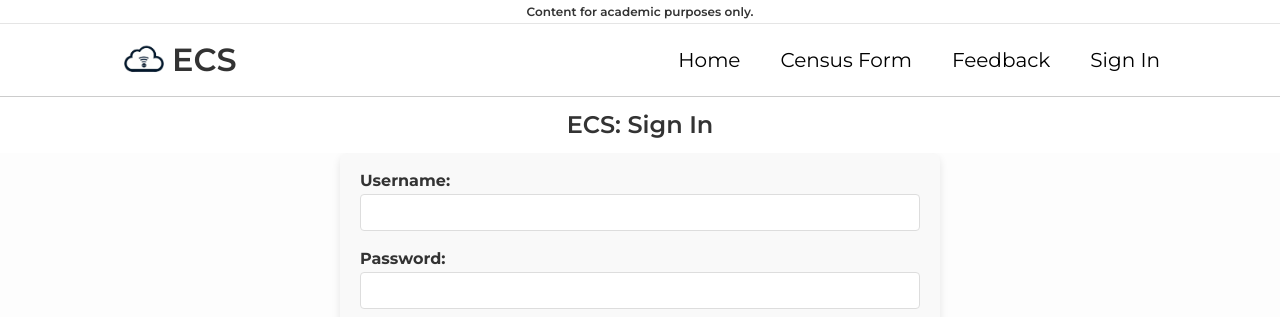
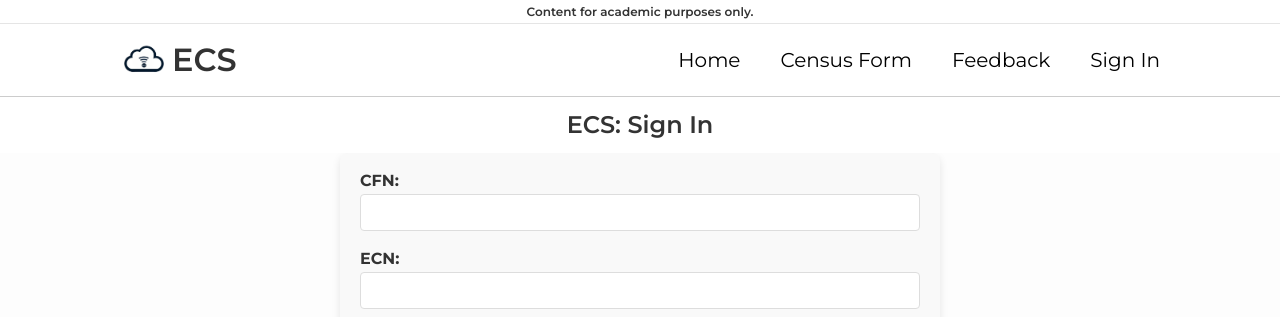
Before and after one commit to esteventorr/census-bolumbia-ui, an Angular app: page /signin in a window 1280 px wide. Shown: the top 317 px of the page. Built offline with nearby package versions, Linux system fonts and the light colour scheme.

Commit message:
Se añade CFN y ECN en el apartado de sign in

```diff
--- a/src/app/pages/signin/signin.component.html
+++ b/src/app/pages/signin/signin.component.html
@@ -1,10 +1,10 @@
 <form [formGroup]="loginForm" (ngSubmit)="onSubmit()" class="login-form">
   <div class="login-form__group">
-    <label for="username" class="login-form__label">Username:</label>
+    <label for="username" class="login-form__label">CFN:</label>
     <input type="text" formControlName="username" id="username" class="login-form__input">
   </div>
   <div class="login-form__group">
-    <label for="password" class="login-form__label">Password:</label>
+    <label for="password" class="login-form__label">ECN:</label>
     <input type="password" formControlName="password" id="password" class="login-form__input">
   </div>
   <button type="submit" class="login-form__submit-button">Sign In</button>
```
